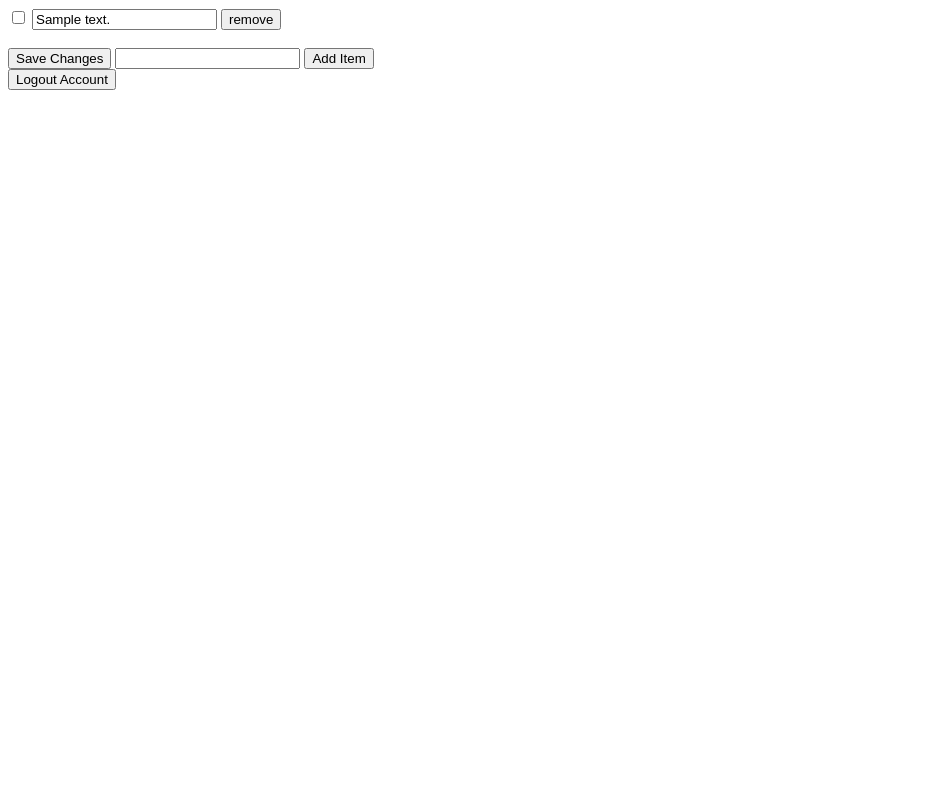
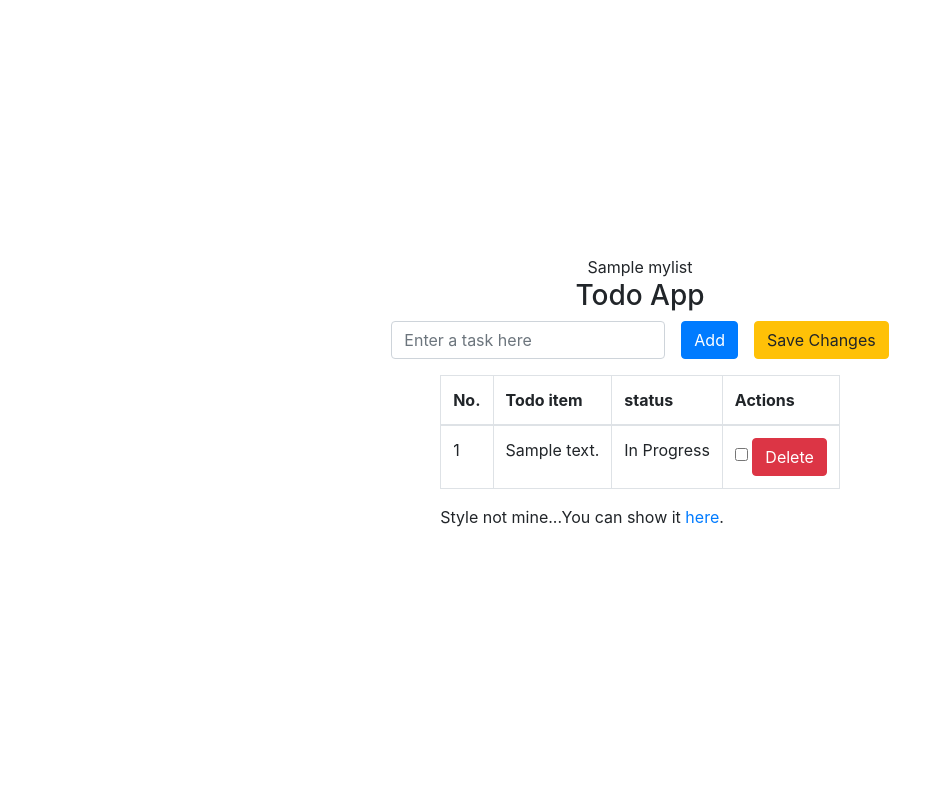
Before and after one commit to Codeit-Michael/newTodoApp, a Django app: template todoapp/todolist/templates/todolist/list.html in a window 1280 px wide. Shown: the whole page, without its empty margins (0-944 px from the left). Run offline with Django 3.2, Linux system fonts and the light colour scheme; the template is opened without the code that fills it: most values are stand-ins (such as "Sample title", 1, 10 or a date in 2020); some libraries are stand-ins or nearby versions.

Commit message:
add template for every list

```diff
--- a/todoapp/todolist/templates/todolist/list.html
+++ b/todoapp/todolist/templates/todolist/list.html
@@ -1,24 +1,82 @@
-{% extends "todolist/main.html" %}
+<!DOCTYPE html>
+<html lang="en">
+  <head>
+    <link
+      rel="stylesheet"
+      href="https://stackpath.bootstrapcdn.com/bootstrap/4.4.1/css/bootstrap.min.css"
+      integrity="sha384-Vkoo8x4CGsO3+Hhxv8T/Q5PaXtkKtu6ug5TOeNV6gBiFeWPGFN9MuhOf23Q9Ifjh"
+      crossorigin="anonymous"
+    />
 
-{% block title %}{{mylist.name}}{% endblock %}
-
-{% block content %}
+    <style>
+      .app-container {
+        height: 100vh;
+        width: 100%;
+      }
+      .complete {
+        text-decoration: line-through;
+      }
+    </style>
+  </head>
+  <body>
     <form method="post" action='#'>
       {% csrf_token %}
+      <div
+        class="app-container d-flex align-items-center justify-content-center flex-column">
+        {{mylist.title}}
+        <h3>Todo App</h3>
+        <div class="d-flex align-items-center mb-3">
+          <div class="form-group mr-3 mb-0">
+            <input type="text" name="newItem" class="form-control" id="formGroupExampleInput" placeholder="Enter a task here"/>
+          </div>
+          <button type="submit" name="addItem" value="addItem" class="btn btn-primary mr-3">
+            Add
+          </button>
+          <button type="submit" name="save" value="save" class="btn btn-warning">
+            Save Changes
+          </button>
+        </div>
+        <div class="table-wrapper">
+          <table class="table table-hover table-bordered">
+            <thead>
+              <tr>
+                <th>No.</th>
+                <th>Todo item</th>
+                <th>status</th>
+                <th>Actions</th>
+              </tr>
+            </thead>
+            <tbody>
               {% for item in mylist.item_set.all %}
+                <tr>
+                  <td>{{forloop.counter}}</td>
+                  <td>
+                    {{item.text}}
+                  </td>
                   {% if item.is_complete == True %}
+                    <td>Finished</td>
+                    <td>
                       <input type="checkbox" value="clicked" name="c{{item.id}}" checked>
+                      <button type="submit" name="delThis" value="{{item.id}}" class="btn btn-danger">
+                        Delete
+                      </button>
+                    </td>
                   {% else %}
+                    <td>In Progress</td>
+                    <td>
                       <input type="checkbox" value="clicked" name="c{{item.id}}">
+                      <button type="submit" name="delThis" value="{{item.id}}" class="btn btn-danger">
+                        Delete
+                      </button>
+                    </td>
                   {% endif %}
-			<input type="text" value="{{item.text}}" name="i{{item.text}}">
-			<button type="submit" name="delThis" value="{{item.id}}" >remove</button>
-			<br>
+                </tr>
               {% endfor %}
-			<br>
-		<button type="submit" name="save" value="save">Save Changes</button>
-		<input type="text" name="newItem">
-		<button type="submit" name="addItem" value="addItem">Add Item</button>
+            </tbody>
+          </table>
+          <p>Style not mine...You can show it <a href="https://codepen.io/jagathgj/pen/ZEGXqgd">here</a>.</p>
+        </div>
+      </div>
     </form>
-	<button onclick="window.location.href='/signout'">Logout Account</button>
-{% endblock %}
+  </body>
+</html>
```
Also changed, not shown: todoapp/todolist/views.py (+3 -8 lines), todoapp/db.sqlite3. Lines whose indentation alone changed are shown as unchanged.
